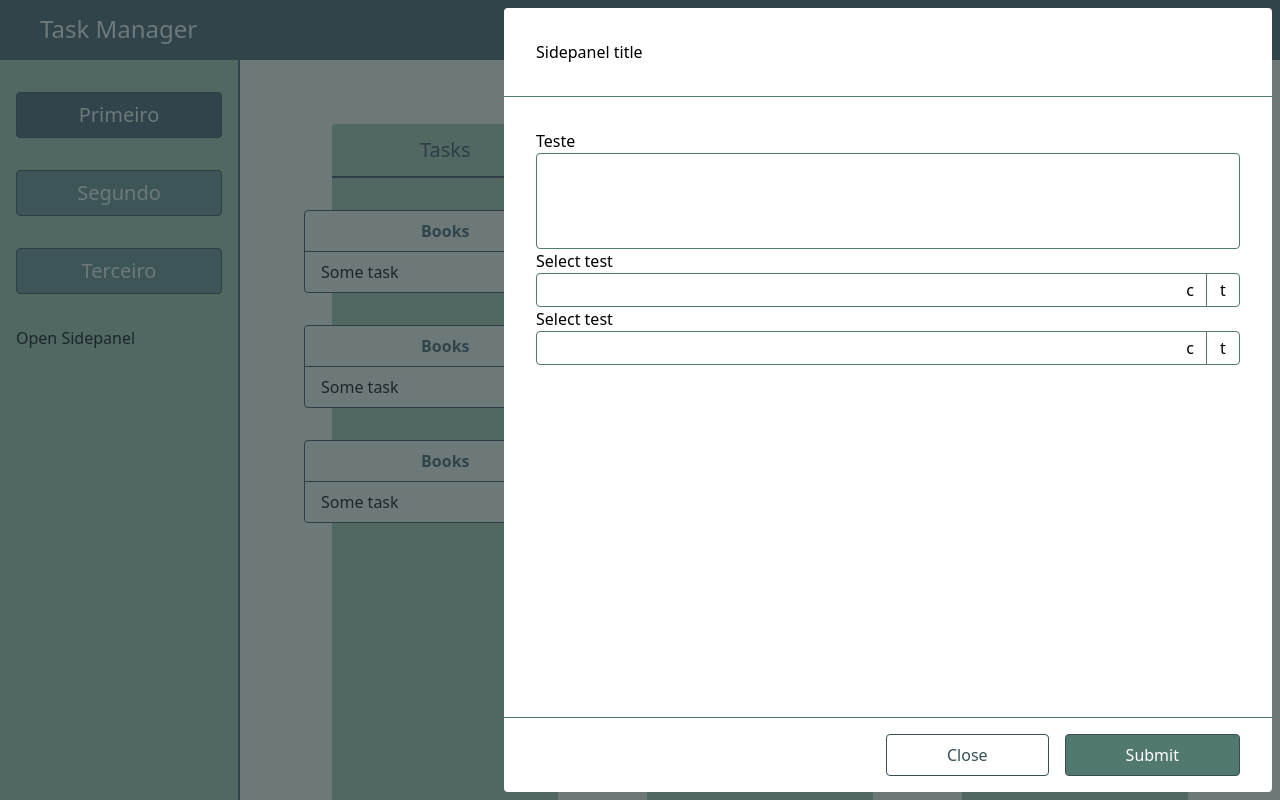
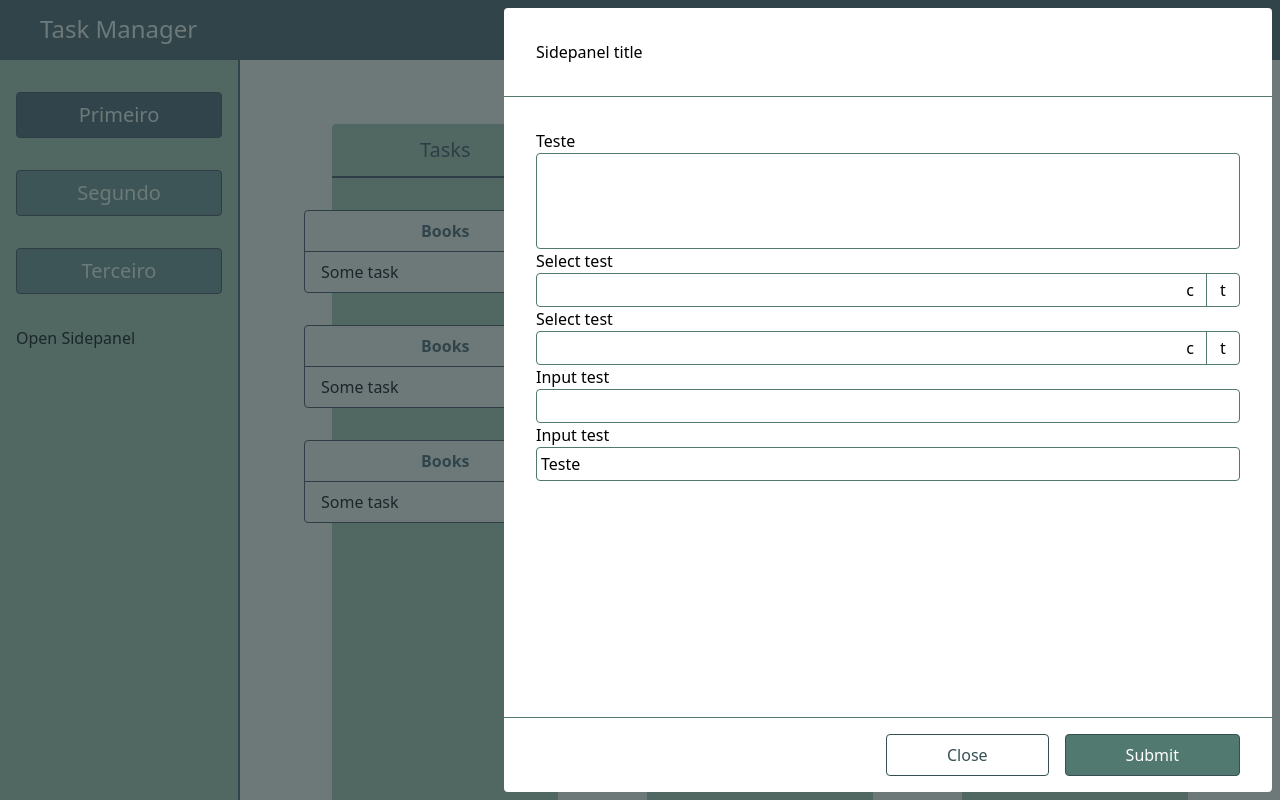
Before and after one commit to luisfilipemendonca/task-manager, a React (Vite) app: page / in a window 1280 px wide. Both pictures are taken after a click on the button "Open Sidepanel". Built offline with nearby package versions, Linux system fonts and the light colour scheme.

Commit message:
Create input component

```diff
--- /dev/null
+++ b/src/components/Input.tsx
@@ -0,0 +1,41 @@
+import { ChangeEventHandler, forwardRef, InputHTMLAttributes } from "react";
+
+type BaseInputProps = Omit<
+  InputHTMLAttributes<HTMLInputElement>,
+  "onChange"
+> & {
+  label: string;
+  id: string;
+};
+
+type ControlledInput = {
+  value: string;
+  onChange: ChangeEventHandler<HTMLInputElement>;
+  defaultValue?: never;
+};
+
+type UncontrolledInput = {
+  value?: never;
+  onChange?: never;
+  defaultValue?: string;
+};
+
+type InputProps = BaseInputProps & (ControlledInput | UncontrolledInput);
+
+const Input = forwardRef<HTMLInputElement, InputProps>(
+  ({ id, label, type = "text", ...props }, ref) => {
+    return (
+      <div className="flex flex-col">
+        <label htmlFor={id}>{label}</label>
+        <input
+          ref={ref}
+          type={type}
+          className="border-1 border-primary-300 p-1 rounded-sm focus:border-primary-500 outline-none"
+          {...props}
+        />
+      </div>
+    );
+  }
+);
+
+export default Input;
--- a/src/layout/Navbar.tsx
+++ b/src/layout/Navbar.tsx
@@ -1,20 +1,17 @@
-import { useEffect, useRef, useState } from "react";
+import { useRef, useState } from "react";
 import Sidepanel from "../components/Sidepanel";
 import Textarea from "../components/Textarea";
 import Button from "../components/Button";
 import Select, { OptionProps, SelectApi } from "../components/Select";
+import Input from "../components/Input";
 
 const Navbar = () => {
   const sidepanelButtonRef = useRef<HTMLButtonElement>(null);
   const [isOpen, setIsOpen] = useState(false);
+  const [inputValue, setInputValue] = useState("");
 
   const selectRef = useRef<SelectApi<OptionProps<null>>>(null);
-
-  useEffect(() => {
-    setTimeout(() => {
-      console.log(selectRef.current?.getSelectedOption());
-    }, 2000);
-  }, []);
+  const inputRef = useRef<HTMLInputElement>(null);
 
   return (
     <nav
@@ -91,6 +88,23 @@ const Navbar = () => {
               <span>{option.value} - from render option</span>
             )}
           />
+          {/* Controlled input */}
+          <Input
+            label="Input test"
+            id="input-test"
+            value={inputValue}
+            onChange={(e) => setInputValue(e.target.value)}
+            type="text"
+          />
+
+          {/* Uncontrolled input */}
+          <Input
+            label="Input test"
+            id="input-test"
+            defaultValue="Teste"
+            type="text"
+            ref={inputRef}
+          />
         </Sidepanel.Body>
         <Sidepanel.Footer>
           {({ closeCallback }) => (
```
